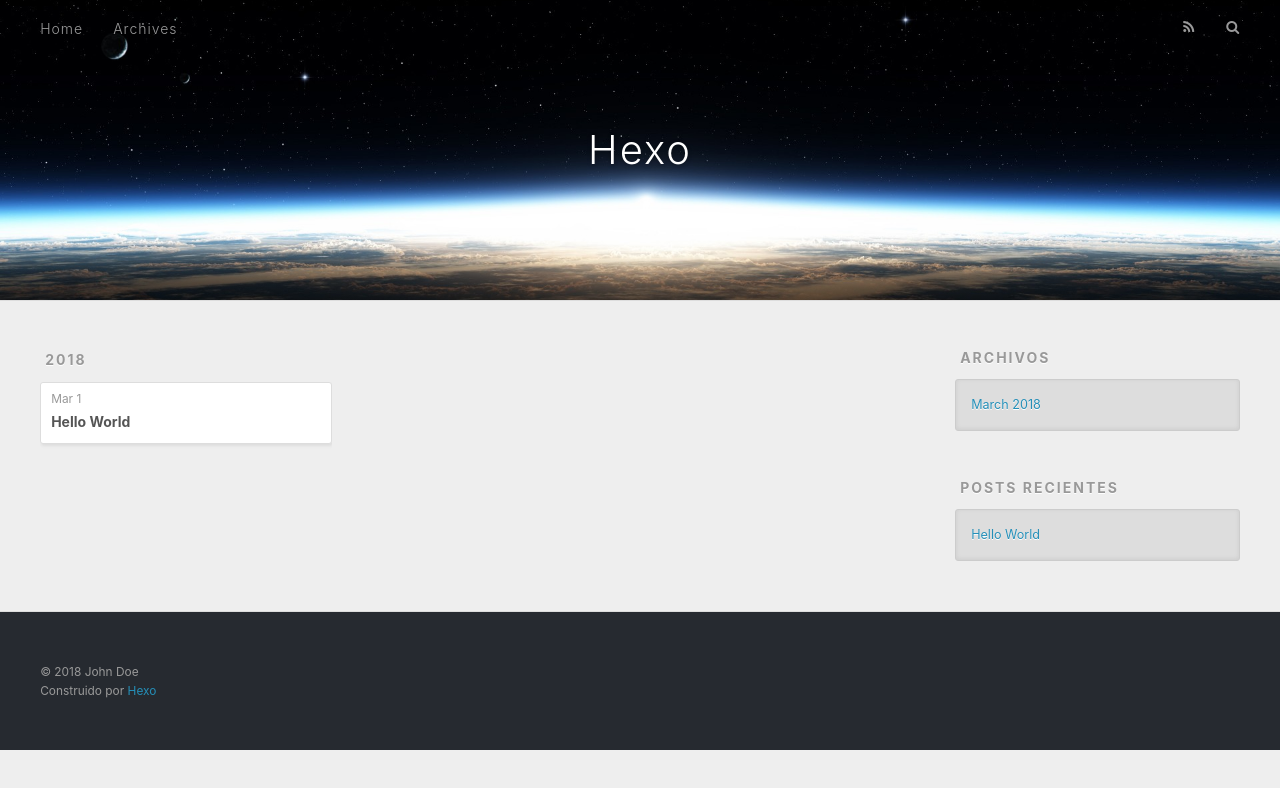
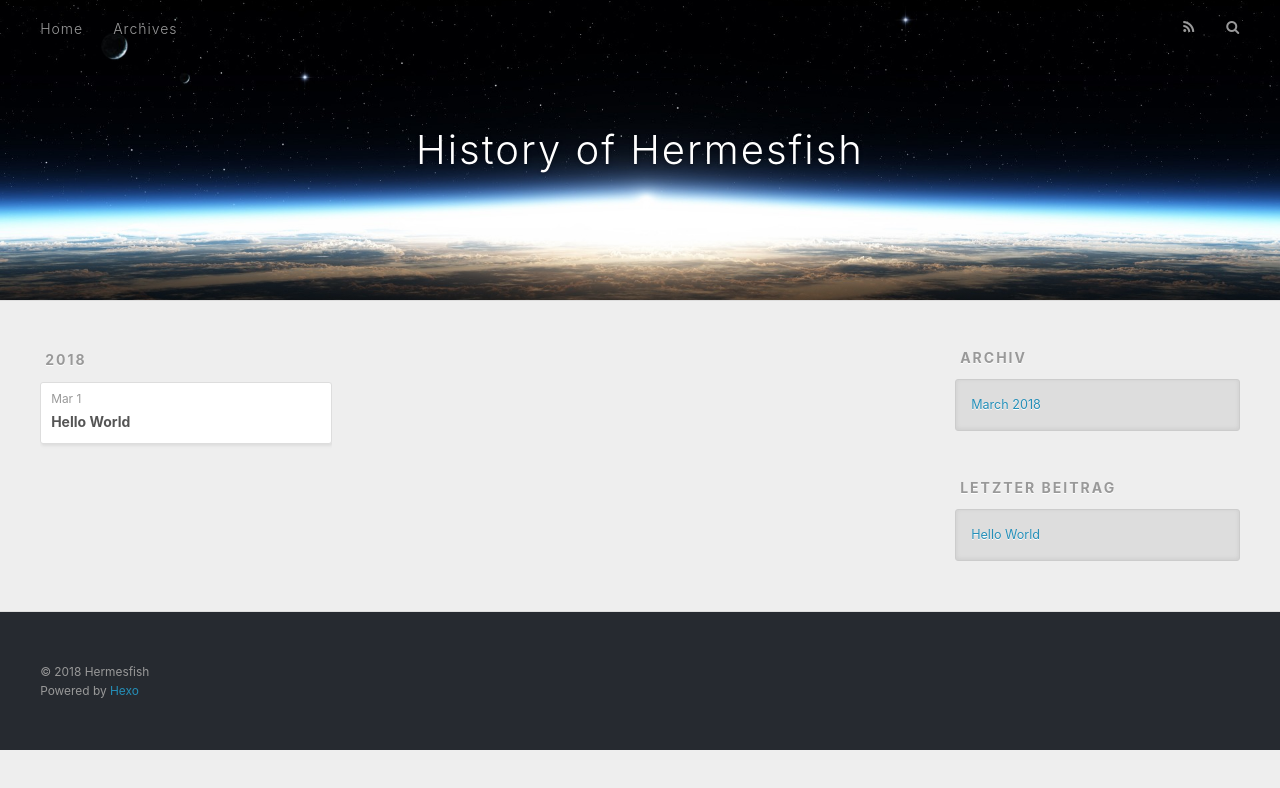
Before and after one commit to Hermesfish/Hermesfish.github.io, a plain HTML site: page archives/2018/03/index.html in a window 1280 px wide. Drawn offline with nearby package versions, Linux system fonts and the light colour scheme.

Commit message:
Site updated: 2018-03-01 20:23:56

```diff
--- a/archives/2018/03/index.html
+++ b/archives/2018/03/index.html
@@ -5,16 +5,19 @@
 
 
 
-  <title>Archivos: 2018/3 | Hexo</title>
+  <title>Archiv: 2018/3 | History of Hermesfish</title>
   <meta name="viewport" content="width=device-width, initial-scale=1, maximum-scale=1">
-  <meta property="og:type" content="website">
-<meta property="og:title" content="Hexo">
+  <meta name="description" content="a personal blog">
+<meta property="og:type" content="website">
+<meta property="og:title" content="History of Hermesfish">
 <meta property="og:url" content="http://yoursite.com/archives/2018/03/index.html">
-<meta property="og:site_name" content="Hexo">
+<meta property="og:site_name" content="History of Hermesfish">
+<meta property="og:description" content="a personal blog">
 <meta name="twitter:card" content="summary">
-<meta name="twitter:title" content="Hexo">
+<meta name="twitter:title" content="History of Hermesfish">
+<meta name="twitter:description" content="a personal blog">
 
-    <link rel="alternate" href="/atom.xml" title="Hexo" type="application/atom+xml">
+    <link rel="alternate" href="/atom.xml" title="History of Hermesfish" type="application/atom+xml">
 
 
     <link rel="icon" href="/favicon.png">
@@ -33,7 +36,7 @@
   <div id="header-outer" class="outer">
     <div id="header-title" class="inner">
       <h1 id="logo-wrap">
-        <a href="/" id="logo">Hexo</a>
+        <a href="/" id="logo">History of Hermesfish</a>
       </h1>
 
     </div>
@@ -48,9 +51,9 @@
       </nav>
       <nav id="sub-nav">
 
-          <a id="nav-rss-link" class="nav-icon" href="/atom.xml" title="RSS"></a>
+          <a id="nav-rss-link" class="nav-icon" href="/atom.xml" title="RSS Feed"></a>
 
-        <a id="nav-search-btn" class="nav-icon" title="Buscar"></a>
+        <a id="nav-search-btn" class="nav-icon" title="Suche"></a>
       </nav>
       <div id="search-form-wrap">
         <form action="//google.com/search" method="get" accept-charset="UTF-8" class="search-form"><input type="search" name="q" class="search-form-input" placeholder="Search"><button type="submit" class="search-form-submit">&#xF002;</button><input type="hidden" name="sitesearch" value="http://yoursite.com"></form>
@@ -108,7 +111,7 @@
 
 
   <div class="widget-wrap">
-    <h3 class="widget-title">Archivos</h3>
+    <h3 class="widget-title">Archiv</h3>
     <div class="widget">
       <ul class="archive-list"><li class="archive-list-item"><a class="archive-list-link" href="/archives/2018/03/">March 2018</a></li></ul>
     </div>
@@ -118,7 +121,7 @@
 
 
   <div class="widget-wrap">
-    <h3 class="widget-title">Posts recientes</h3>
+    <h3 class="widget-title">letzter Beitrag</h3>
     <div class="widget">
       <ul>
 
@@ -138,8 +141,8 @@
 
   <div class="outer">
     <div id="footer-info" class="inner">
-      &copy; 2018 John Doe<br>
-      Construido por <a href="http://hexo.io/" target="_blank">Hexo</a>
+      &copy; 2018 Hermesfish<br>
+      Powered by <a href="http://hexo.io/" target="_blank">Hexo</a>
     </div>
   </div>
 </footer>
```
Also changed, not shown: 2018/03/01/hello-world/index.html (+11 -11 lines), archives/2018/index.html (+16 -13 lines), archives/index.html (+16 -13 lines), index.html (+17 -14 lines).
